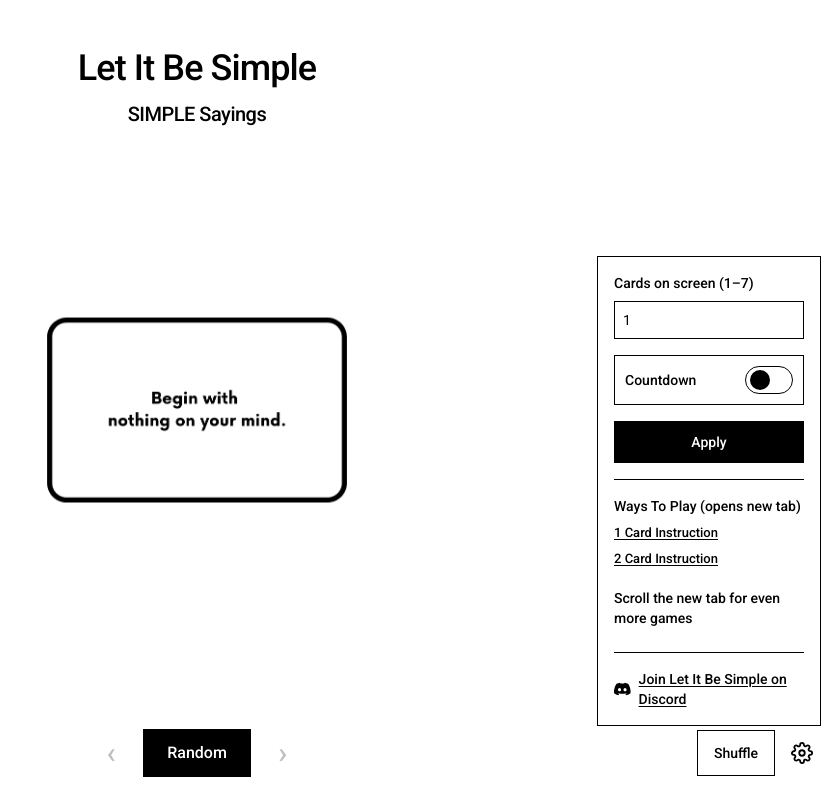
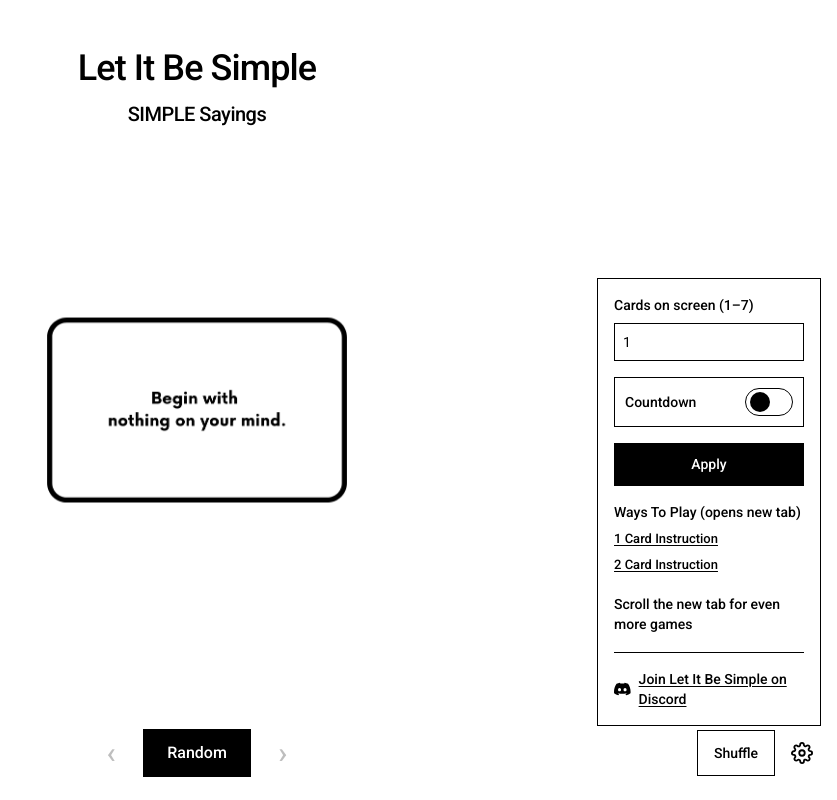
Before and after one commit to Tritintruong114/dunzan-the-simple-deck, a Next.js app: page / in a window 1280 px wide. Both pictures are taken after a click on the button "Open settings". Shown: the whole page, without its empty margins (443-1280 px from the left). Built offline with nearby package versions, Linux system fonts and the light colour scheme.

Commit message:
Update ConfigDropdown.jsx

```diff
--- a/components/ConfigDropdown.jsx
+++ b/components/ConfigDropdown.jsx
@@ -153,7 +153,7 @@ export default function ConfigDropdown({
         <div
           role="dialog"
           aria-label="Settings"
-          className="absolute bottom-full right-0 mb-2 w-[min(92vw,14rem)] min-h-[min(70vh,28rem)] max-h-[78vh] overflow-y-auto rounded-none border border-black bg-white text-black shadow-none p-4 flex flex-col gap-4 outline-none"
+          className="absolute bottom-full right-0 mb-2 w-[min(92vw,14rem)] min-h-[min(70vh,28rem)] max-h-[78vh] overflow-y-auto rounded-none border border-black bg-white text-black shadow-none p-4 flex flex-col outline-none"
         >
           <form className="flex flex-col gap-4" onSubmit={handleApply}>
             <label className="flex flex-col gap-2 text-sm">
```
